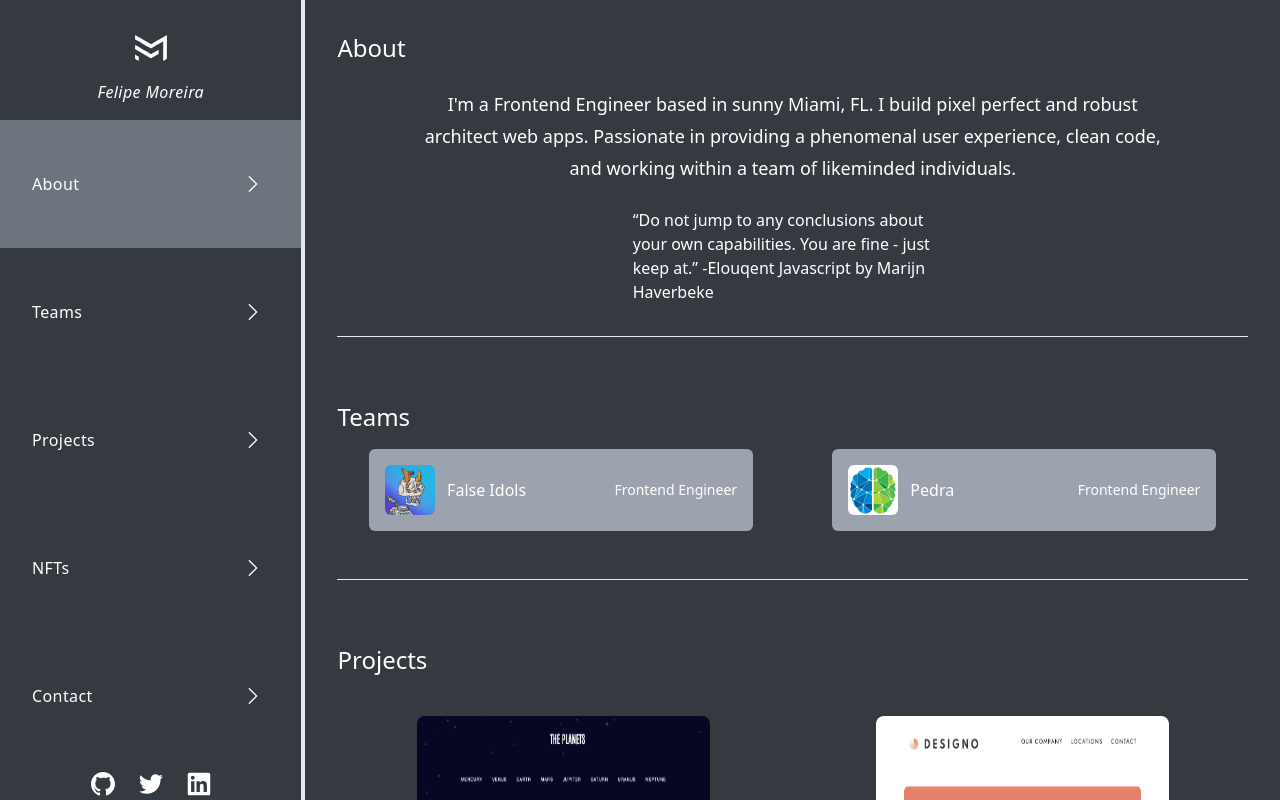
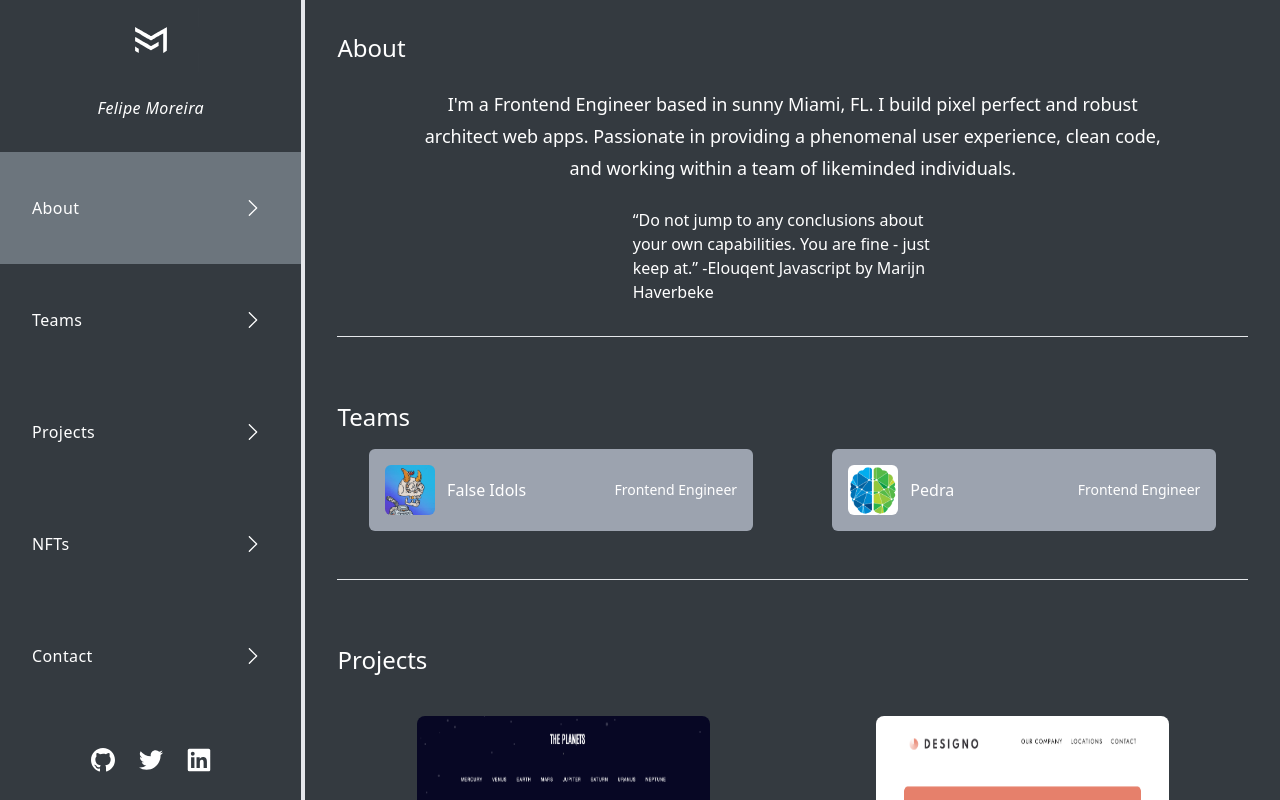
Before and after one commit to morfeli/portfolio, a Next.js app: page / in a window 1280 px wide. Shown: the top 800 px of the page. Built offline with nearby package versions, Linux system fonts and the light colour scheme.

Commit message:
project list update

```diff
--- a/components/Header/Header.tsx
+++ b/components/Header/Header.tsx
@@ -33,13 +33,13 @@ export const Header = () => {
 
   return (
     <header className="sticky top-0 z-50 flex items-center justify-between p-4 text-white border-b-2 border-b-white md:flex-col md:h-screen  md:border-b-0 md:border-r-4 md:p-0 md:w-[400px] overflow-hidden overflow-y-scroll bg-[#343a40]">
-      <div className="hidden mt-4 md:flex">
+      <div className="hidden mt-2 md:flex">
         <MorfeliSVG />
       </div>
       <h2 className="italic tracking-wide">Felipe Moreira</h2>
       <Navigation />
       <div className="flex">
-        <div className="flex items-center justify-between mr-2 md:mr-0 md:pb-8 ">
+        <div className="flex items-center justify-between mr-2 md:mr-0 md:pb-4">
           <Github />
           <Twitter />
           <LinkedIn />
--- a/components/Header/NavItem.tsx
+++ b/components/Header/NavItem.tsx
@@ -42,9 +42,7 @@ const NavItem = ({
       }}
     >
       {isMobile ? (
-        <li onClick={closeMenu} className="">
-          {name}
-        </li>
+        <li onClick={closeMenu}>{name}</li>
       ) : (
         <>
           <li
@@ -56,7 +54,7 @@ const NavItem = ({
             }}
             onClick={onClick}
             className={classNames(
-              "flex items-center pl-8 h-32 py-16 mx-auto transition-colors delay-75 ease-in-out relative tracking-wide",
+              "flex items-center pl-8 h-28 mx-auto transition-colors delay-75 ease-in-out relative tracking-wide",
               {
                 "bg-[#6c757d]": activeTab === name,
                 "hover:bg-[#adb5bd]": activeTab !== name,
--- a/components/Header/Navigation.tsx
+++ b/components/Header/Navigation.tsx
@@ -13,7 +13,7 @@ export const Navigation = () => {
   const [activeTab, setActiveTab] = useState<string>("About");
 
   return (
-    <nav className="hidden w-full mt-4 md:flex">
+    <nav className="hidden w-full mt-2 md:flex">
       <ul className="w-full text-center">
         {links.map(({ name, to, id }) => {
           return (
```
